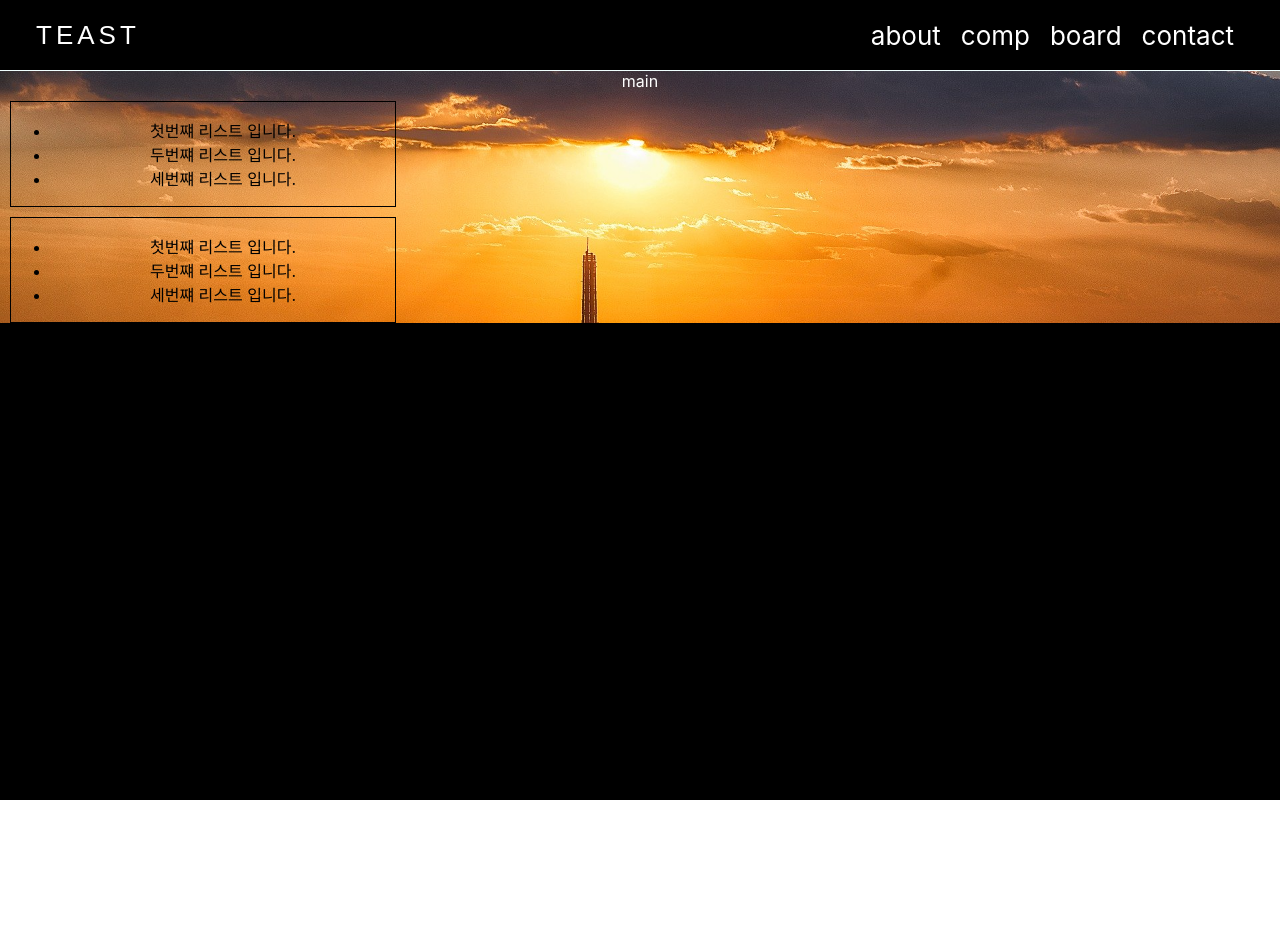
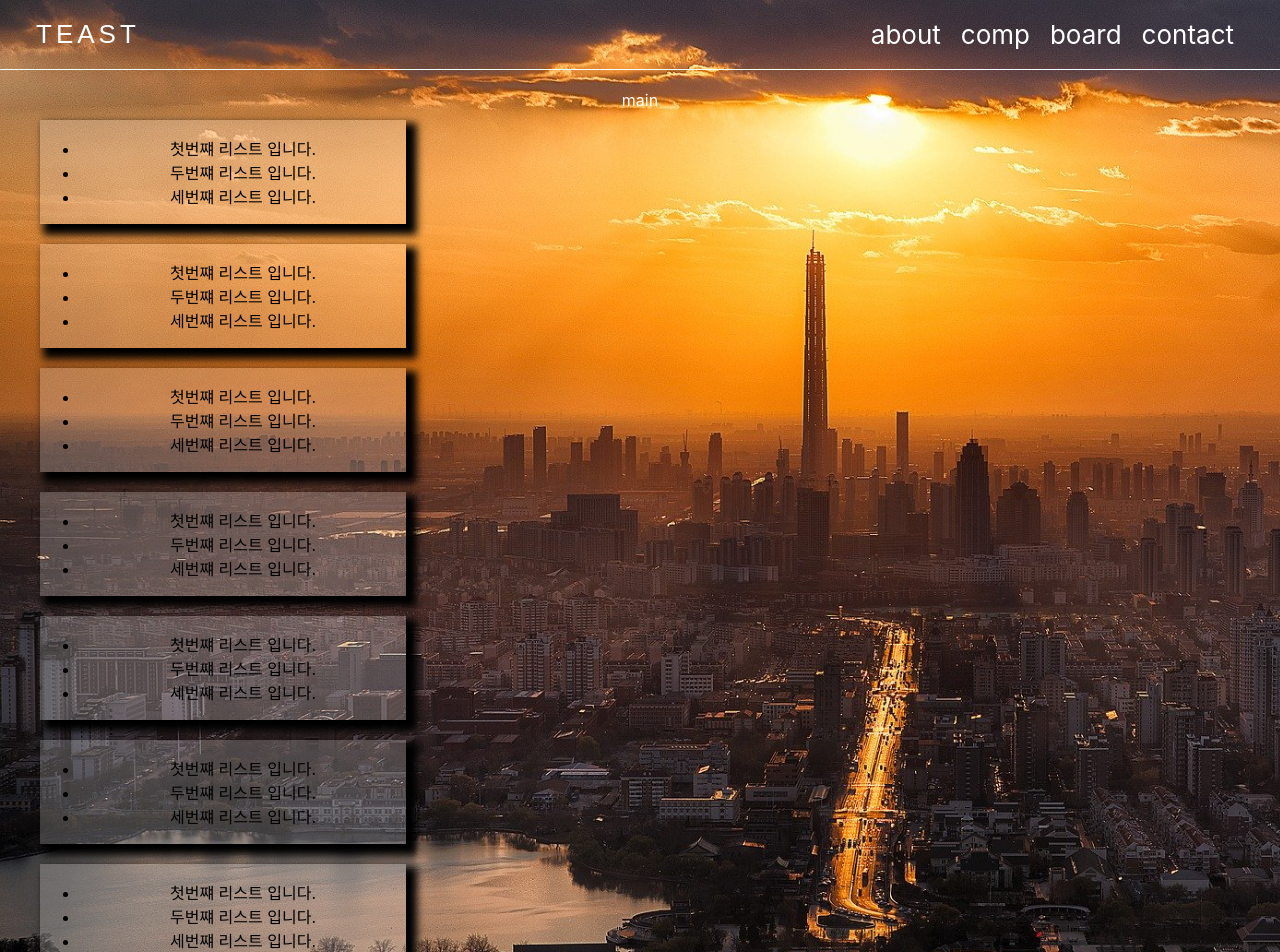
Before and after one commit to kimk1029/test-board-app, a React (Create React App) app: page / in a window 1280 px wide. Shown: the top 952 px of the page. Before the commit the page ends 800 px from the top, so only its background shows below. Built offline with nearby package versions, Linux system fonts and the light colour scheme; a web font is replaced by a local one.

Commit message:
컨테이너 두기

```diff
--- a/src/App.js
+++ b/src/App.js
@@ -12,6 +12,7 @@ function App() {
 		<Router>
 			<div className="App">
 				<Nav />
+				<div className="view_container">
 					<Switch>
 						<Route exact path="/" component={Main} />
 						<Route path="/about" component={About} />
@@ -19,6 +20,7 @@ function App() {
 						<Route path="/board" component={Board} />
 					</Switch>
 				</div>
+			</div>
 		</Router>
 	);
 }
--- a/src/App.scss
+++ b/src/App.scss
@@ -2,9 +2,15 @@
 	text-align: center;
 	background-color: black;
 	min-height: 100vh;
+	background-image: url("../src/view/assets/images/back1.jpg");
+	background-size: cover;
 	a {
 		text-decoration: none;
 		color: white;
+	}
+	padding-top: 70px;
+	.view_container {
+		padding: 20px 30px;
 	}
 }
 
@@ -22,6 +28,10 @@
 	background-color: transparent;
 	border-bottom: azure solid 1px;
 	padding: 0 36px;
+	position: fixed;
+	top: 0;
+	width: 100%;
+	box-sizing: border-box;
 	.nav_ul {
 		list-style-type: none;
 		margin: 0;
--- a/src/view/assets/css/about.scss
+++ b/src/view/assets/css/about.scss
@@ -1,3 +1,5 @@
+.App-about {
+	background-color: black;
 	.contents {
 		padding: 0 20px;
 		text-align: left;
@@ -8,6 +10,7 @@
 			border-right: 0.15em solid orange; /* The typwriter cursor */
 
 			animation: typing 3.5s steps(30, end), blink-caret 0.5s step-end infinite;
+		}
 	}
 }
 
--- a/src/view/assets/css/main.scss
+++ b/src/view/assets/css/main.scss
@@ -1,13 +1,18 @@
 .App-main {
-	background-image: url("../images/back1.jpg");
-	background-size: cover;
 	p {
 		color: white;
 		margin: 0;
 	}
-	.card {
-		width: 30%;
-		border: 1px solid black;
-		margin: 10px;
+	.container {
+		display: flex;
+		flex-wrap: wrap;
+		flex-direction: column;
+
+		.card {
+			width: 30%;
+			margin: 10px;
+			background-color: rgba(255, 255, 255, 0.2);
+			box-shadow: 7px 7px 8px 4px;
+		}
 	}
 }
--- a/src/view/main.js
+++ b/src/view/main.js
@@ -4,6 +4,7 @@ function main() {
 	return (
 		<div className="App-main">
 			<p>main</p>
+			<div className="container">
 				<div className="card card-notice">
 					<ul>
 						<li>첫번쨰 리스트 입니다.</li>
@@ -18,6 +19,42 @@ function main() {
 						<li>세번쨰 리스트 입니다.</li>
 					</ul>
 				</div>
+				<div className="card card-board">
+					<ul>
+						<li>첫번쨰 리스트 입니다.</li>
+						<li>두번쨰 리스트 입니다.</li>
+						<li>세번쨰 리스트 입니다.</li>
+					</ul>
+				</div>
+				<div className="card card-board">
+					<ul>
+						<li>첫번쨰 리스트 입니다.</li>
+						<li>두번쨰 리스트 입니다.</li>
+						<li>세번쨰 리스트 입니다.</li>
+					</ul>
+				</div>
+				<div className="card card-board">
+					<ul>
+						<li>첫번쨰 리스트 입니다.</li>
+						<li>두번쨰 리스트 입니다.</li>
+						<li>세번쨰 리스트 입니다.</li>
+					</ul>
+				</div>
+				<div className="card card-board">
+					<ul>
+						<li>첫번쨰 리스트 입니다.</li>
+						<li>두번쨰 리스트 입니다.</li>
+						<li>세번쨰 리스트 입니다.</li>
+					</ul>
+				</div>
+				<div className="card card-board">
+					<ul>
+						<li>첫번쨰 리스트 입니다.</li>
+						<li>두번쨰 리스트 입니다.</li>
+						<li>세번쨰 리스트 입니다.</li>
+					</ul>
+				</div>
+			</div>
 		</div>
 	);
 }
```
Lines whose indentation alone changed are shown as unchanged.
